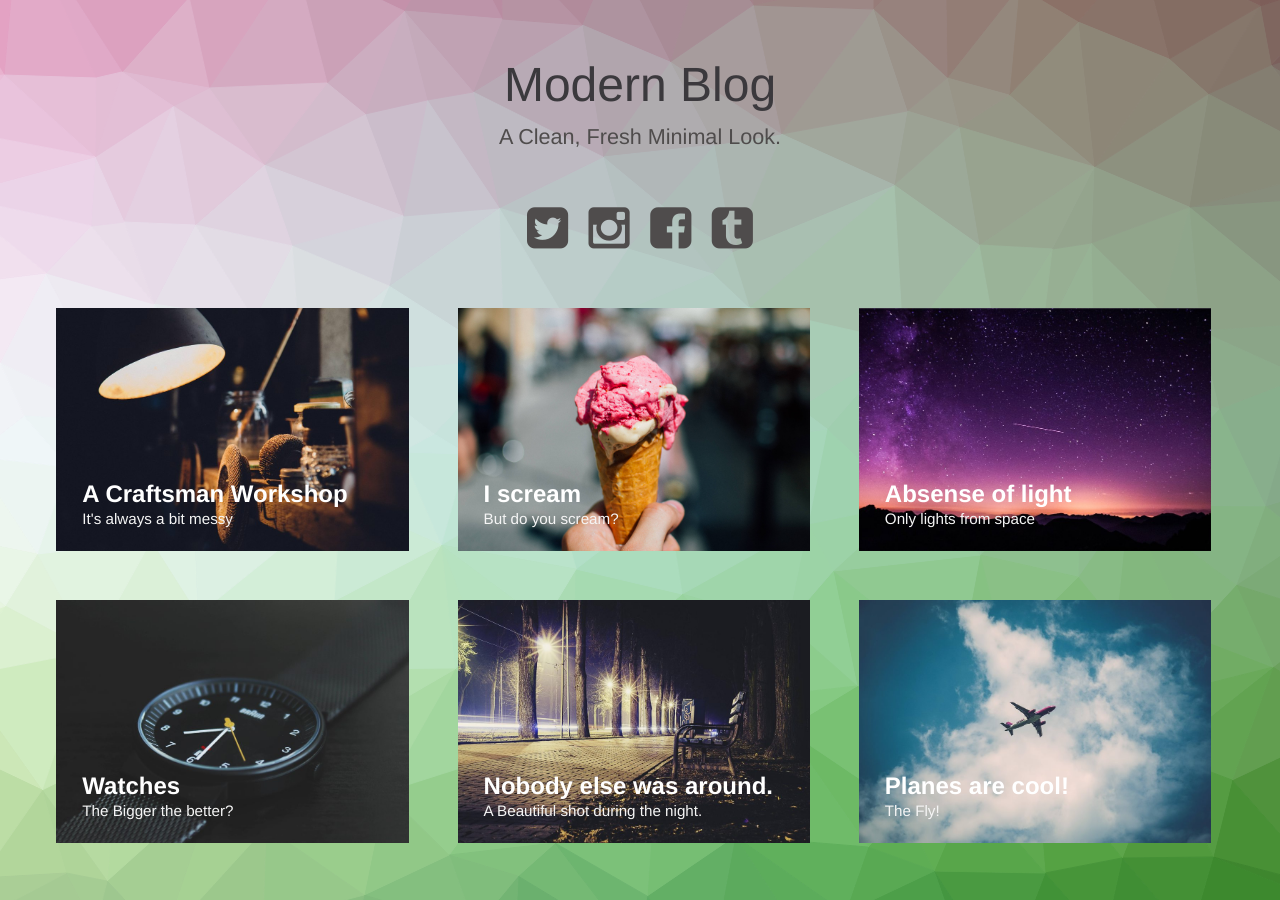
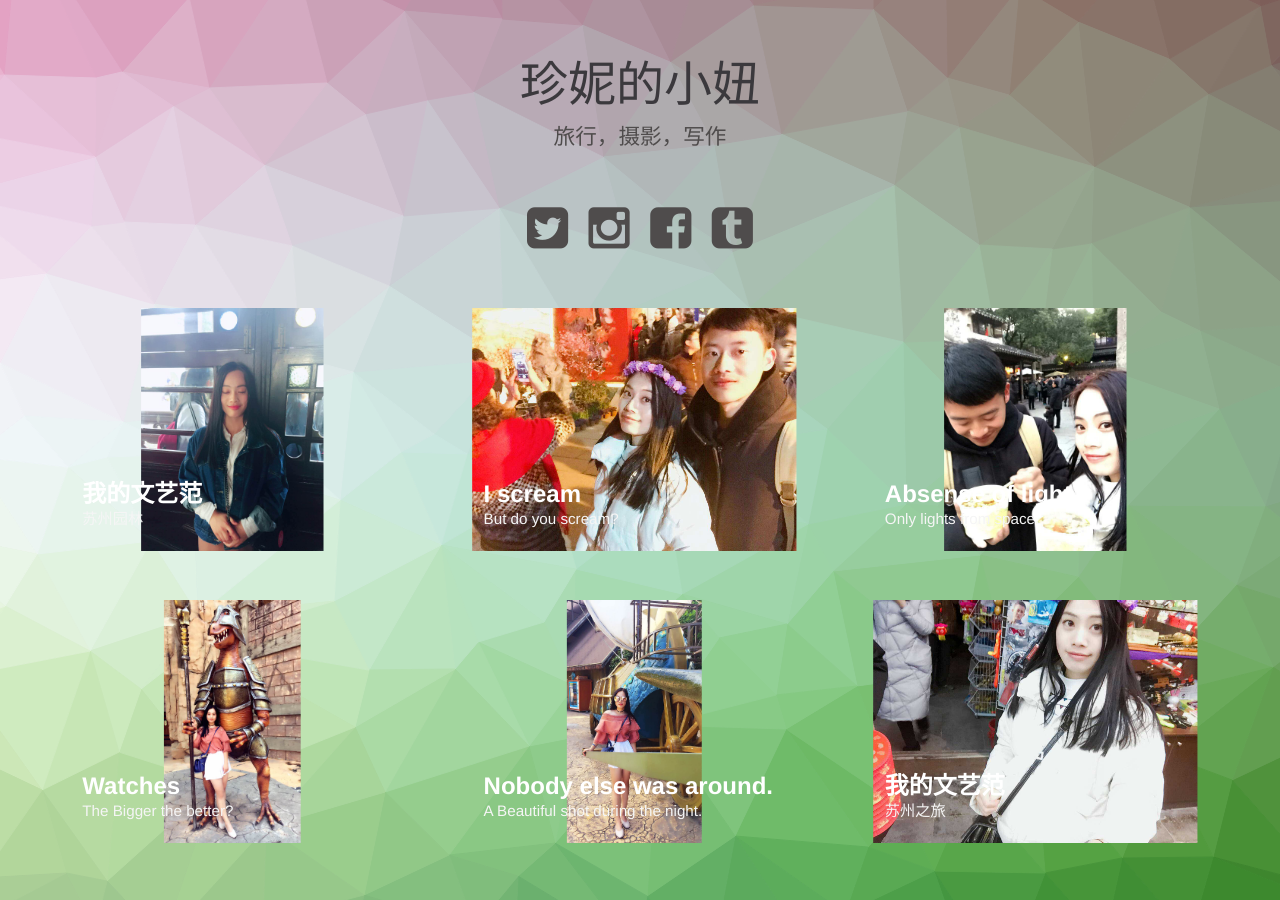
Before and after one commit to zhennibeauty/zhennibeauty.github.io, a Jekyll site: the page built from index.html, in a window 1280 px wide. Built offline with Jekyll 4.4.1, drawn with Linux system fonts in a browser that asks for light colours.

Commit message:
fix picture

```diff
--- a/_config.yml
+++ b/_config.yml
@@ -1,7 +1,7 @@
 # Site settings
-title: Modern Blog
-description: Modern-Blog A Elegant template for Jekyll
-keywords: Modern, Blogging, Fun
-author: Wferr
+title: 珍妮的小屋
+description: 怎么描述呢？就是美吧
+keywords: 旅行, 美食, 摄影
+author: janeYang
 baseurl: "" # the subpath of your site, e.g. /blog/
 url: "" # the base hostname & protocol for your site
--- a/_posts/2015-04-20-planes.markdown
+++ b/_posts/2015-04-20-planes.markdown
@@ -1,7 +1,7 @@
 ---
-title:  "Planes are cool!"
-subtitle: "The Fly!"
-author: "Wferr"
+title:  "我的文艺范"
+subtitle: "苏州之旅"
+author: "珍妮"
 avatar: "img/authors/wferr.png"
 image: "img/a.jpg"
 date:   2015-04-20 12:12:12
--- a/_posts/2015-04-25-workshop.markdown
+++ b/_posts/2015-04-25-workshop.markdown
@@ -1,20 +1,14 @@
 ---
-title:  "A Craftsman Workshop"
-subtitle: "It's always a bit messy"
-author: "Wferr"
+title:  "我的文艺范"
+subtitle: "苏州园林"
+author: "珍妮经纪人"
 avatar: "img/authors/wferr.png"
 image: "img/f.jpg"
 date:   2015-04-25 12:12:12
 ---
 
-### Dolor sit amet?
-Lorem ipsum dolor sit amet, consectetur adipiscing elit. Proin vestibulum non mi non pulvinar. Donec tempus risus vel ex fringilla tempor. Vivamus pharetra non mauris quis fermentum. Vestibulum sed maximus elit, sit amet suscipit orci. Morbi at enim at libero dignissim egestas vel ac nisi. Etiam at lectus a arcu sodales consequat. Aliquam consequat ligula sed purus tincidunt, a ultrices nibh dapibus. Phasellus convallis ipsum nec semper ultricies. In facilisis lacus velit, sit amet lacinia velit blandit id. Nullam ut magna erat. Aliquam sit amet dapibus odio, aliquet tempus tortor. Donec in nisi massa.
+### 我打江南走过
+古语常说女子如水，如水般温柔。女人本如此，却多被形容南方囡囡。初入江南，在外人的眼光里，我是温柔，美丽的南方女子。其实我来自北方的城市西安。南方的甜食我固然喜欢，但我更喜欢的是辣椒！因为我无辣不欢！！！哈哈哈！等我笑一会！猪肉我也喜欢吃！猪大肠不是很喜欢，因为可能不干净！
 
-### Aliquam suscipit.
-Cras eget nisl accumsan, porta nisl in, egestas sapien. Vestibulum gravida nulla sed facilisis tempor. Suspendisse maximus nisi sit amet velit sodales fringilla. Vivamus luctus risus eget dui consectetur porttitor. Maecenas ut ultrices orci. Maecenas mollis est eu sodales mollis. Nulla facilisi. Suspendisse eros arcu, elementum sed sem eu, pharetra rhoncus odio. Proin nec tincidunt velit. Cras nisl augue, faucibus sed mauris in, vestibulum mollis nisl. Nam id libero ultrices, consequat ex vitae, convallis nulla.
-
-Suspendisse lorem odio, blandit at nisl quis, hendrerit tempus tellus. Donec eget leo quis nisi vulputate consectetur. Praesent dignissim enim elit, congue luctus nisl cursus at. Sed rutrum molestie risus. Donec vulputate gravida accumsan. Vivamus tempus ullamcorper eleifend. Sed sagittis mi ut dolor tincidunt, ac rutrum nisi commodo.
-
-Fusce non elit in diam rutrum vestibulum. Donec vitae elementum erat. Praesent elementum eget justo at bibendum. Fusce interdum diam lorem, ut placerat elit pretium quis. Quisque eu urna at quam commodo sagittis. Etiam posuere convallis tincidunt. Phasellus vitae ligula neque. Vivamus a purus at dolor iaculis placerat. Curabitur convallis eu lacus congue sagittis.
-
-Aliquam suscipit fermentum mauris a accumsan. In facilisis, mauris quis pulvinar tempus, turpis sapien sodales nibh, nec feugiat augue est quis nisi. Fusce eget odio feugiat, luctus quam et, dapibus nulla. Sed ornare lacus non libero lacinia pretium. In eu dui vitae purus euismod feugiat ac ac est. Morbi vitae pretium lorem, non eleifend felis. Nullam at massa feugiat, rutrum elit at, semper lacus. Etiam vel rutrum felis. Nullam quis auctor lorem, et tempor arcu.
+### 那等在季节里的容颜如莲花的开落.
+闭上眼睛就能听到呼吸，感受到心跳。闭上眼睛站在这古老的房间中，感受这静谧，感受这古往今来时间的流逝。旁边游览的学生们嘻嘻哈哈，也是时间的过客。我又何尝不是。等待岁月的温柔抚摸。当西安女子遇见苏州， ～苏州之行 记录
--- a/index.html
+++ b/index.html
@@ -28,7 +28,7 @@ layout: compress
 <body class="body">
 <div class="container">
     <header class="header">
-        <h1>Modern Blog<span>A Clean, Fresh Minimal Look.</span></h1>
+        <h1>珍妮的小妞<span>旅行，摄影，写作</span></h1>
         <nav class="links">
             <a href="#"><i class="fa fa-twitter-square fa-3x"></i></a>
             <a href="#"><i class="fa fa-instagram fa-3x"></i></a>
```
Also changed, not shown: img/a.jpg, img/authors/1wferr.png (added), img/authors/wferr.png, img/b.jpg, img/c.jpg, img/d.jpg, img/e.jpg, img/f.jpg.
